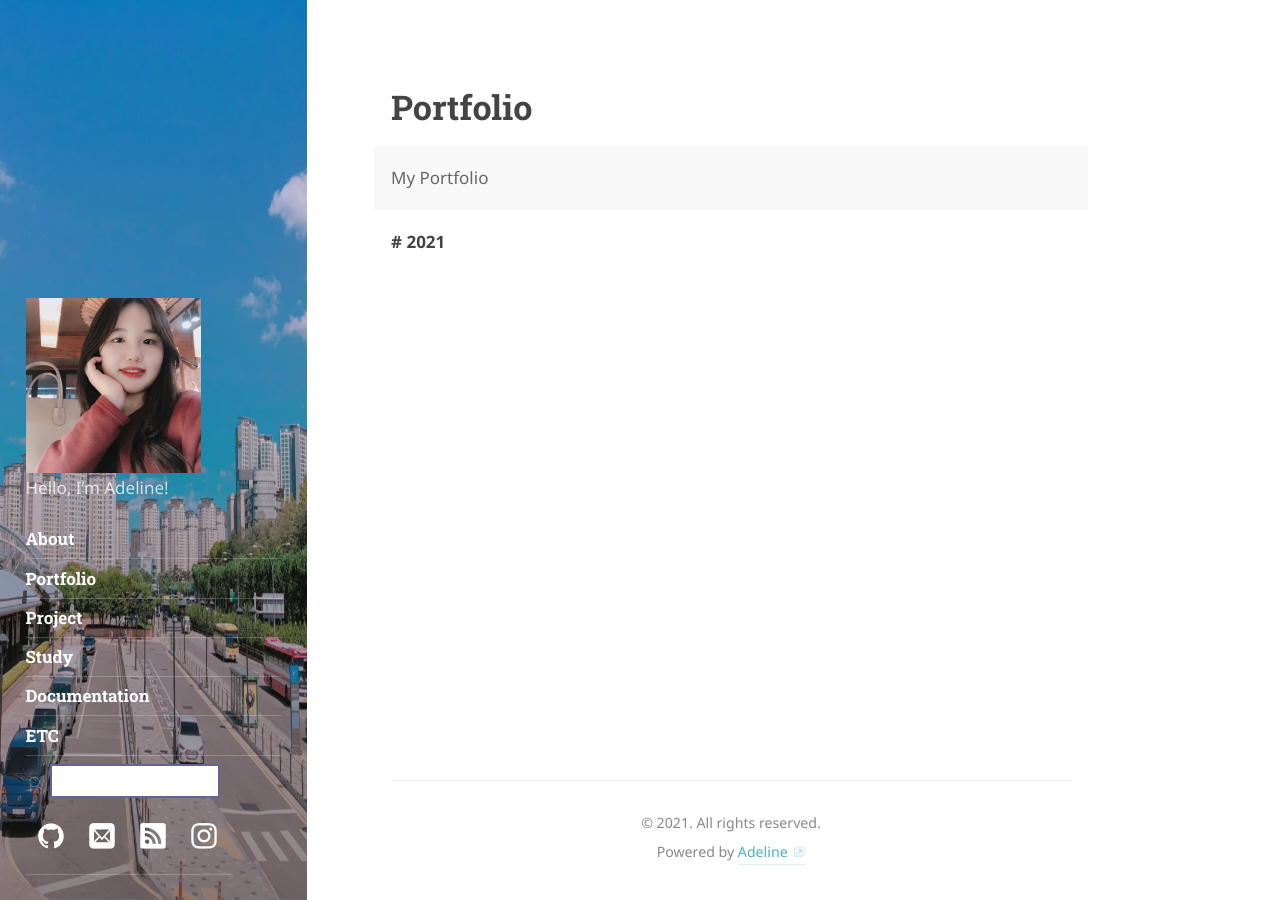
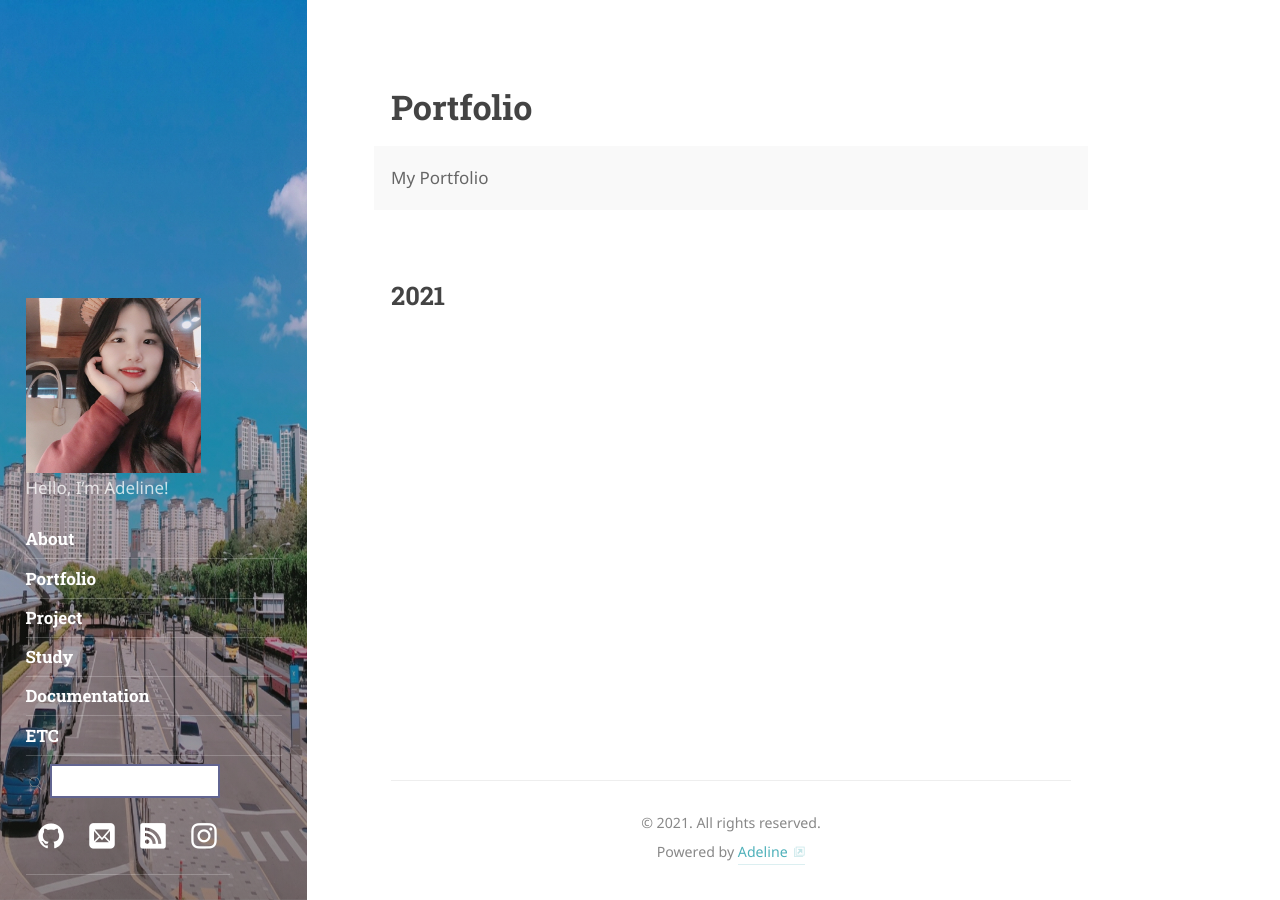
Before and after one commit to Wonji-Park/Classy, a Jekyll site: the page built from _featured_tags/Portfolio.md, in a window 1280 px wide. Built offline with Jekyll 4.4.1, drawn with Linux system fonts in a browser that asks for light colours; nearby versions of some CDN libraries; some web fonts are replaced.

```diff
--- a/_featured_tags/Portfolio.md
+++ b/_featured_tags/Portfolio.md
@@ -8,4 +8,5 @@ description: |
   My Portfolio
 published: true
 ---
-**# 2021**
+
+## 2021
```
